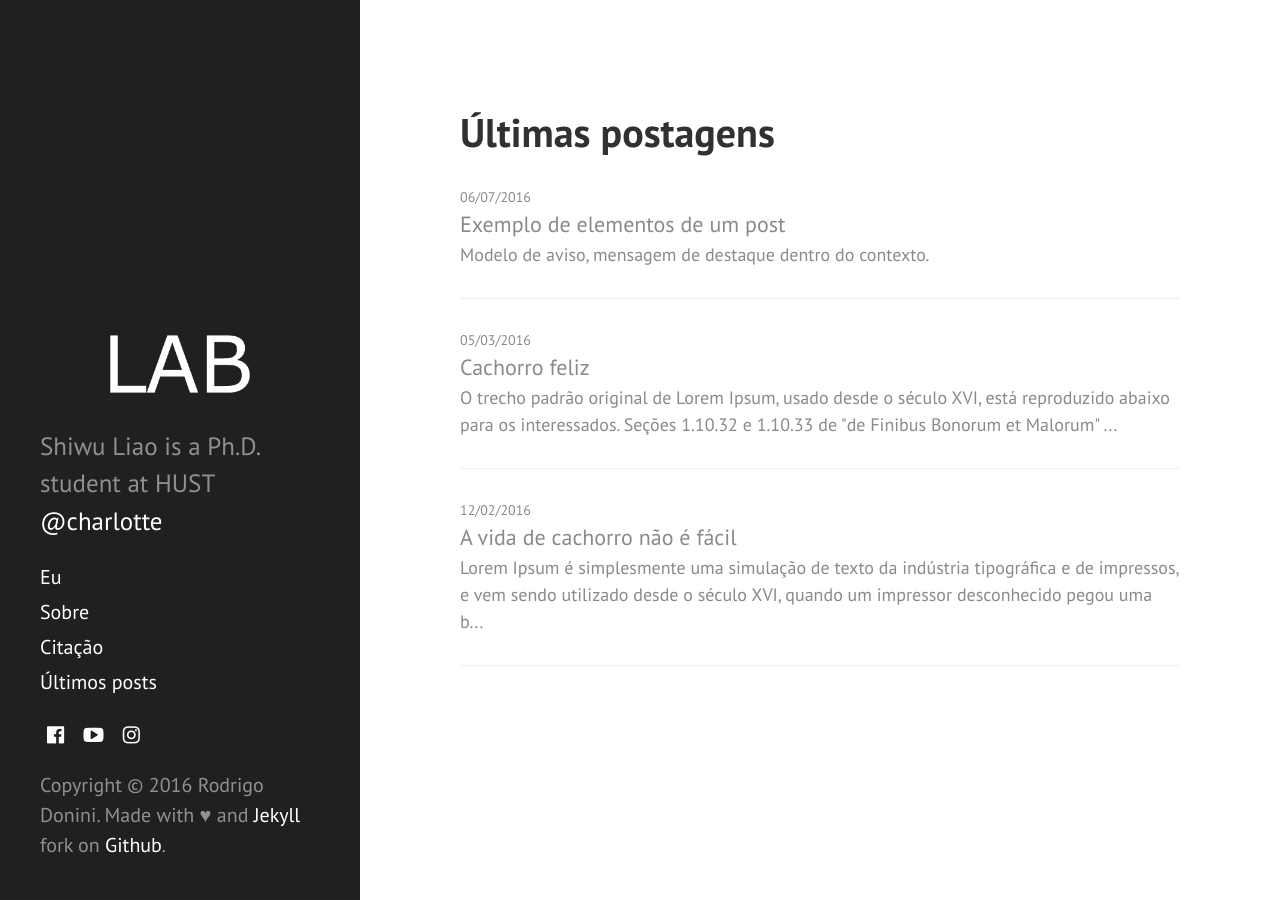
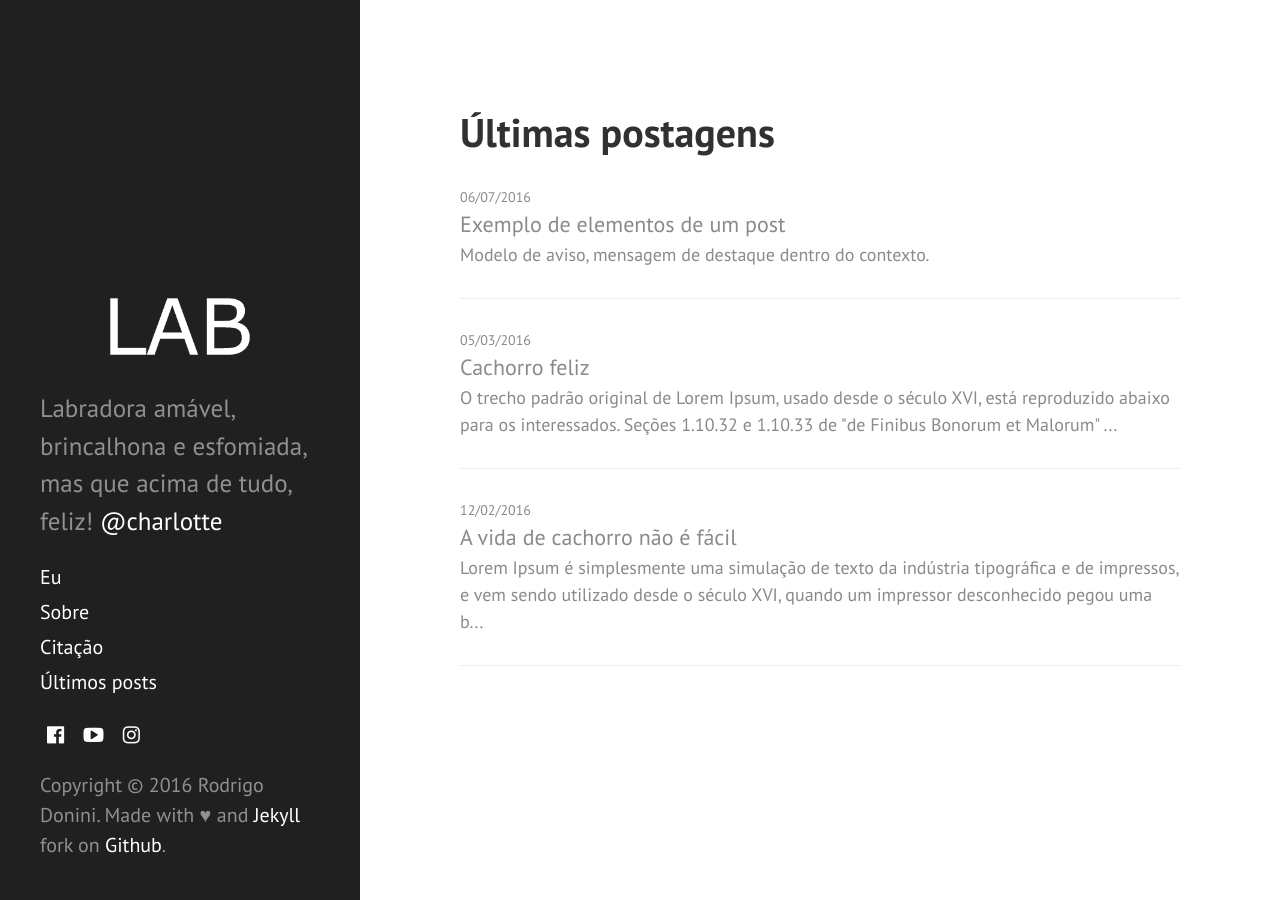
Before and after one commit to LiaoSW/mydeity.github.io, a Jekyll site: the page built from blog.md, in a window 1280 px wide. Built offline with Jekyll 4.4.1, drawn with Linux system fonts in a browser that asks for light colours.

Commit message:
change to a new theme

```diff
--- a/_config.yml
+++ b/_config.yml
@@ -1,10 +1,10 @@
 
 # Site settings
-title: Shiwu Liao
-email: liaoshiwu@gmail.com
+title: Charlotte
+email: charlotte@labradora.com
 description: > # this means to ignore newlines until "baseurl:"
-  Shiwu Liao is a Ph.D. student at HUST <a href="#">@charlotte</a>
-baseurl: "" # the subpath of your site, e.g. /blog
+  Labradora amável, brincalhona e esfomiada, mas que acima de tudo, feliz! <a href="#">@charlotte</a>
+baseurl: "/labrador-jekyll-theme" # the subpath of your site, e.g. /blog
 url:  # the base hostname & protocol for your site
 logo: "/assets/img/logo.png"
 
```
Also changed, not shown: about.md (deleted, +0 -15 lines), css/main.scss (deleted, +0 -39 lines).
